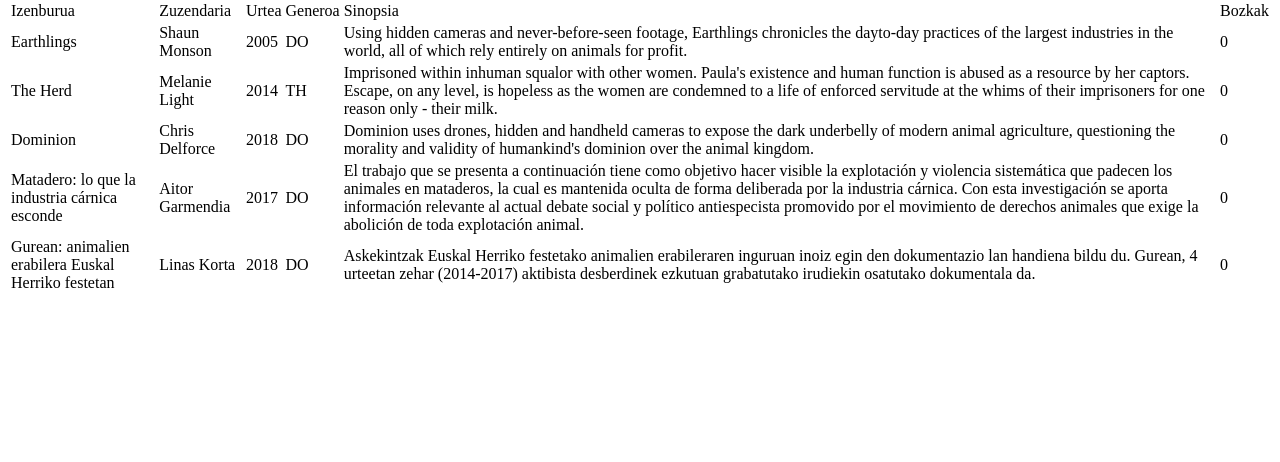
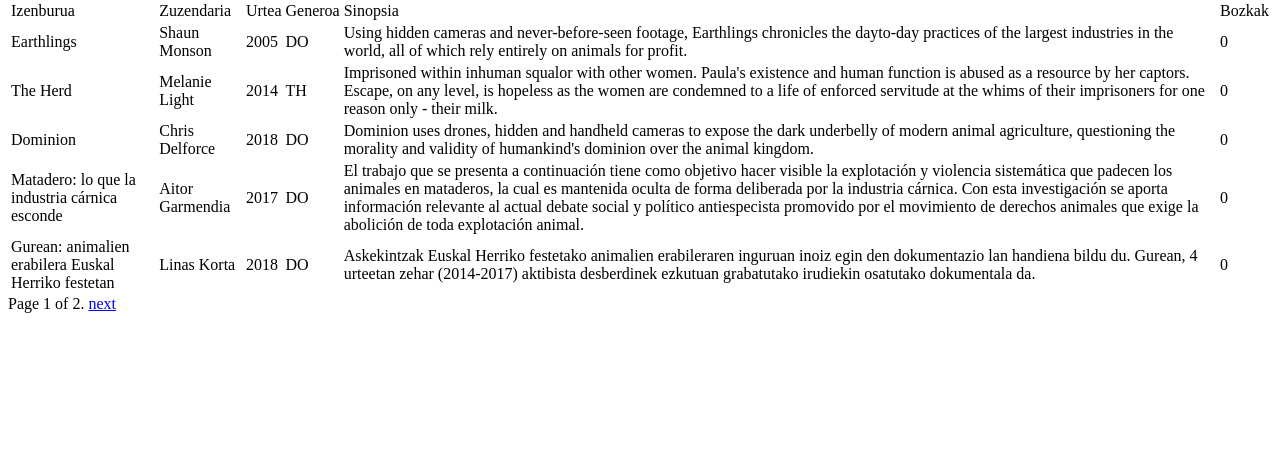
Before and after one commit to bsarasuspe/Django_Labo, a Django app: page /filmak/filmakIkusi in a window 1280 px wide. Shown: the part 81-543 px from the top of the page. Run offline with Django 3.2, Linux system fonts and the light colour scheme; data comes from the database, SQL or seed files in the repository.

Commit message:
Taulak amaituta?

```diff
--- a/Django_Labo/filmak/templates/filmak/filmakIkusi.html
+++ b/Django_Labo/filmak/templates/filmak/filmakIkusi.html
@@ -14,5 +14,19 @@
         <tr><td>{{ film.izenburua }}</td><td>{{ film.zuzendaria }}</td><td>{{ film.urtea }}</td><td>{{ film.generoa }}</td><td>{{ film.sinopsia }}</td><td>{{ film.bozkak }}</td></tr>
         {% endfor %}
     </table>
+
+    <div class="pagination">
+        <span class="step-links">
+            {% if content.has_previous %}
+            <a href="?page={{ content.previous_page_number }}">previous</a>
+            {% endif %}
+            <span class="current">
+                Page {{ content.number }} of {{ content.paginator.num_pages }}.
+            </span>
+            {% if content.has_next %}
+            <a href="?page={{ content.next_page_number }}">next</a>
+            {% endif %}
+        </span>
+    </div>
 </body>
 </html>
```
